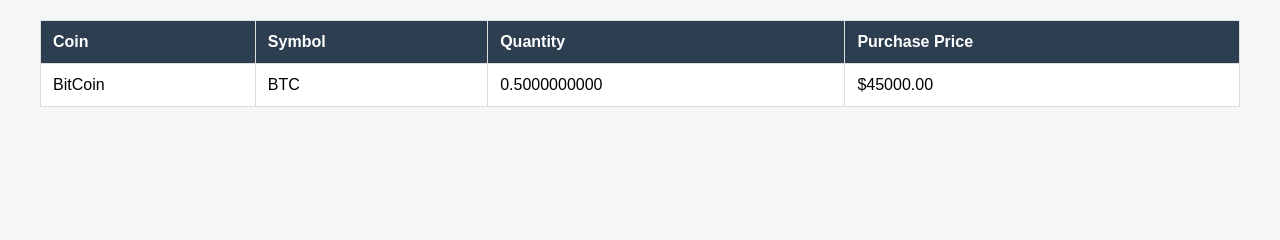
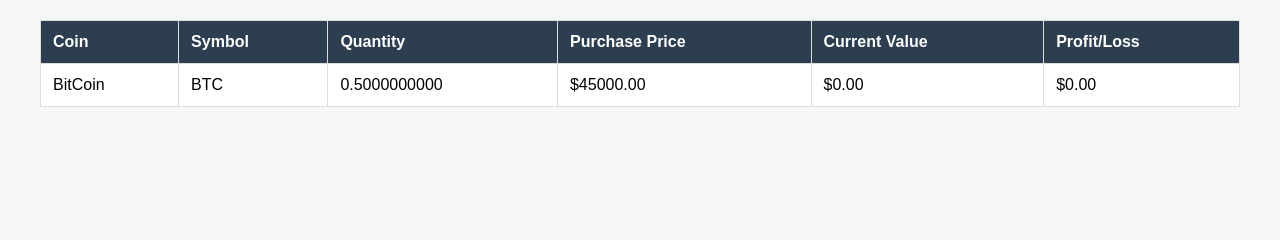
Before and after one commit to Magict67/CryptoPortfolio, a Django app: page / in a window 1280 px wide. Shown: the part 119-359 px from the top of the page. Run offline with Django 5.2, Linux system fonts and the light colour scheme; data comes from the database, SQL or seed files in the repository; data that the repository does not hold is empty.

Commit message:
Update port_list

```diff
--- a/portfolio/templates/portfolio/portfolio_list.html
+++ b/portfolio/templates/portfolio/portfolio_list.html
@@ -13,14 +13,14 @@
 <body>
     <h1>My Crypto Holdings</h1>
     <h3>Current Bitcoin Price: ${{ live_price }}</h3>
-    <table>
+<table>
         <thead>
             <tr>
                 <th>Coin</th>
                 <th>Symbol</th>
                 <th>Quantity</th>
                 <th>Purchase Price</th>
-            </tr>
+                <th>Current Value</th> <th>Profit/Loss</th>   </tr>
         </thead>
         <tbody>
             {% for coin in coins %}
@@ -29,10 +29,10 @@
                 <td>{{ coin.symbol }}</td>
                 <td>{{ coin.quantity }}</td>
                 <td>${{ coin.price_purchased }}</td>
-            </tr>
+                <td>${{ coin.current_value|floatformat:2 }}</td> <td>${{ coin.profit|floatformat:2 }}</td>        </tr>
             {% empty %}
             <tr>
-                <td colspan="4">No coins added yet. Go to the Admin panel to add some!</td>
+                <td colspan="6">No coins added yet.</td>
             </tr>
             {% endfor %}
         </tbody>
```
